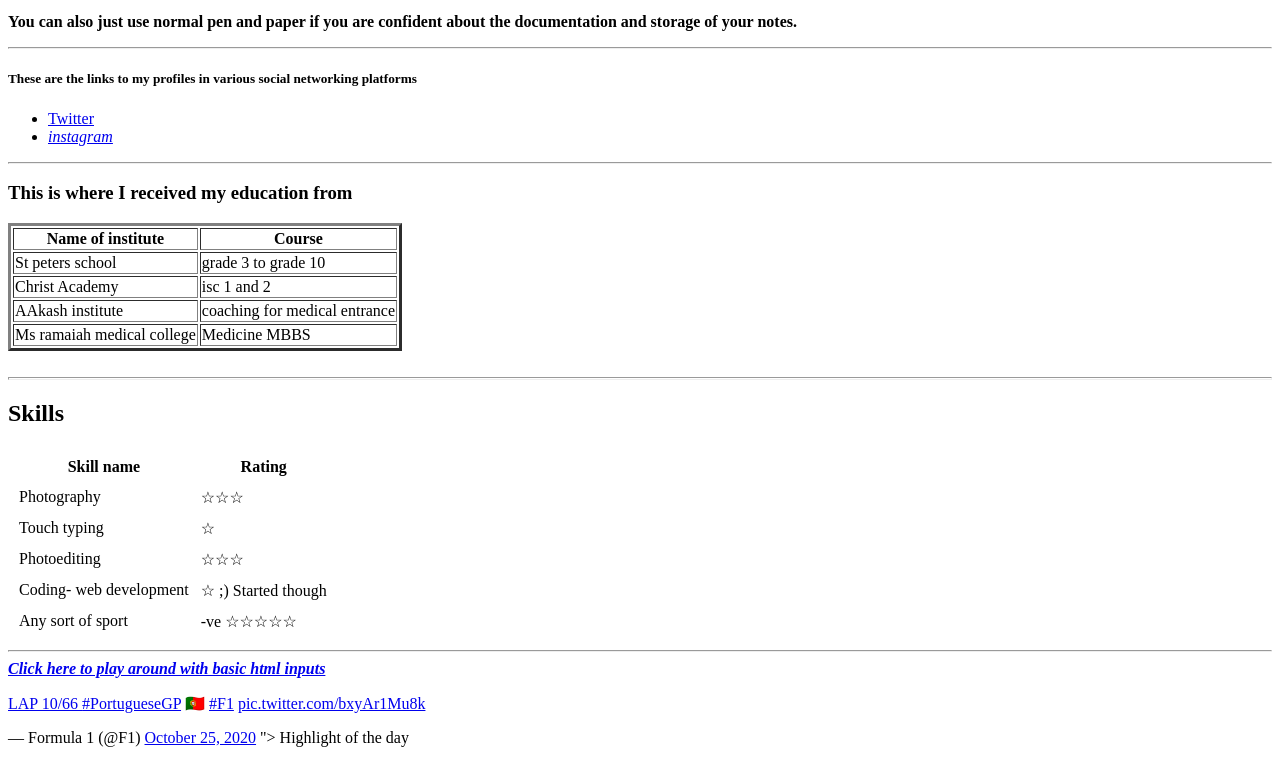
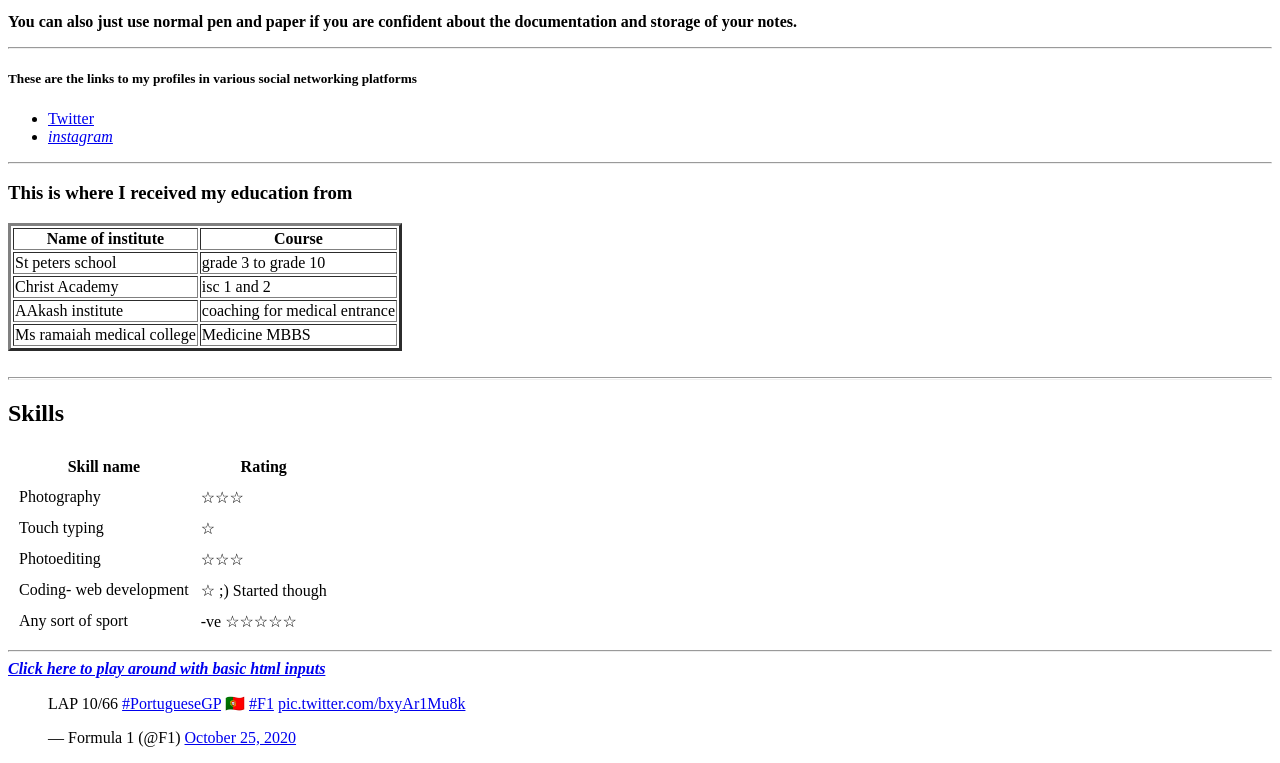
Before and after one commit to amalsibbygeorge/My-first-project, a plain HTML site: page index.html in a window 1280 px wide. Shown: the part 803-1566 px from the top of the page. Drawn offline with Linux system fonts and the light colour scheme.

Commit message:
Update index.html

```diff
--- a/index.html
+++ b/index.html
@@ -115,6 +115,6 @@
     </table>
     <hr>
     <a href="inputcheck.html" target="_blank"><strong><i>Click here to play around with basic html inputs</i></strong></a>
-    <a href="<blockquote class="twitter-tweet"><p lang="und" dir="ltr">LAP 10/66 <a href="https://twitter.com/hashtag/PortugueseGP?src=hash&amp;ref_src=twsrc%5Etfw">#PortugueseGP</a> 🇵🇹 <a href="https://twitter.com/hashtag/F1?src=hash&amp;ref_src=twsrc%5Etfw">#F1</a> <a href="https://t.co/bxyAr1Mu8k">pic.twitter.com/bxyAr1Mu8k</a></p>&mdash; Formula 1 (@F1) <a href="https://twitter.com/F1/status/1320356973745942528?ref_src=twsrc%5Etfw">October 25, 2020</a></blockquote> <script async src="https://platform.twitter.com/widgets.js" charset="utf-8"></script>"> Highlight of the day </a>
+     <blockquote class="twitter-tweet"><p lang="und" dir="ltr">LAP 10/66 <a href="https://twitter.com/hashtag/PortugueseGP?src=hash&amp;ref_src=twsrc%5Etfw">#PortugueseGP</a> 🇵🇹 <a href="https://twitter.com/hashtag/F1?src=hash&amp;ref_src=twsrc%5Etfw">#F1</a> <a href="https://t.co/bxyAr1Mu8k">pic.twitter.com/bxyAr1Mu8k</a></p>&mdash; Formula 1 (@F1) <a href="https://twitter.com/F1/status/1320356973745942528?ref_src=twsrc%5Etfw">October 25, 2020</a></blockquote> <script async src="https://platform.twitter.com/widgets.js" charset="utf-8"></script>
   </body>
 </html>
```
